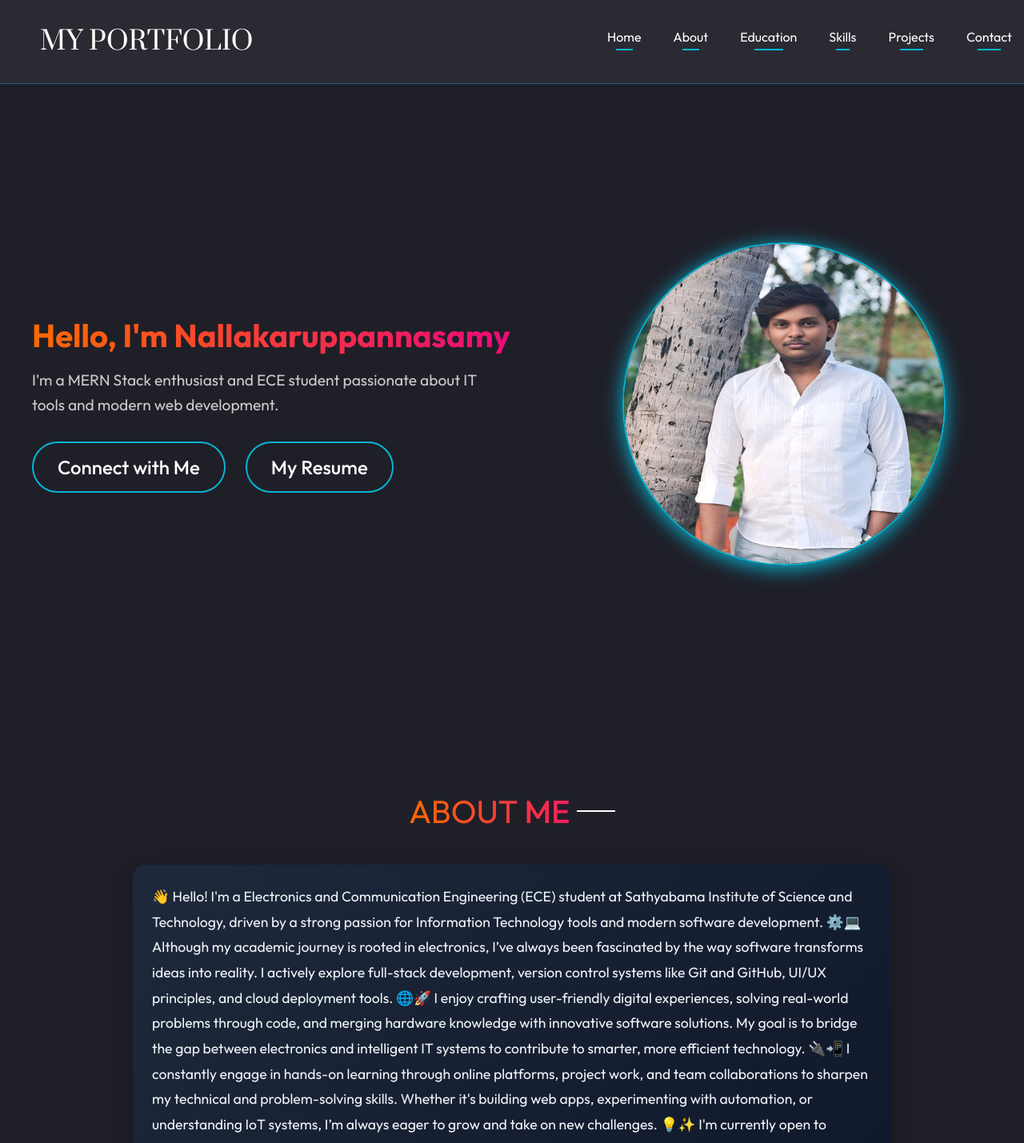
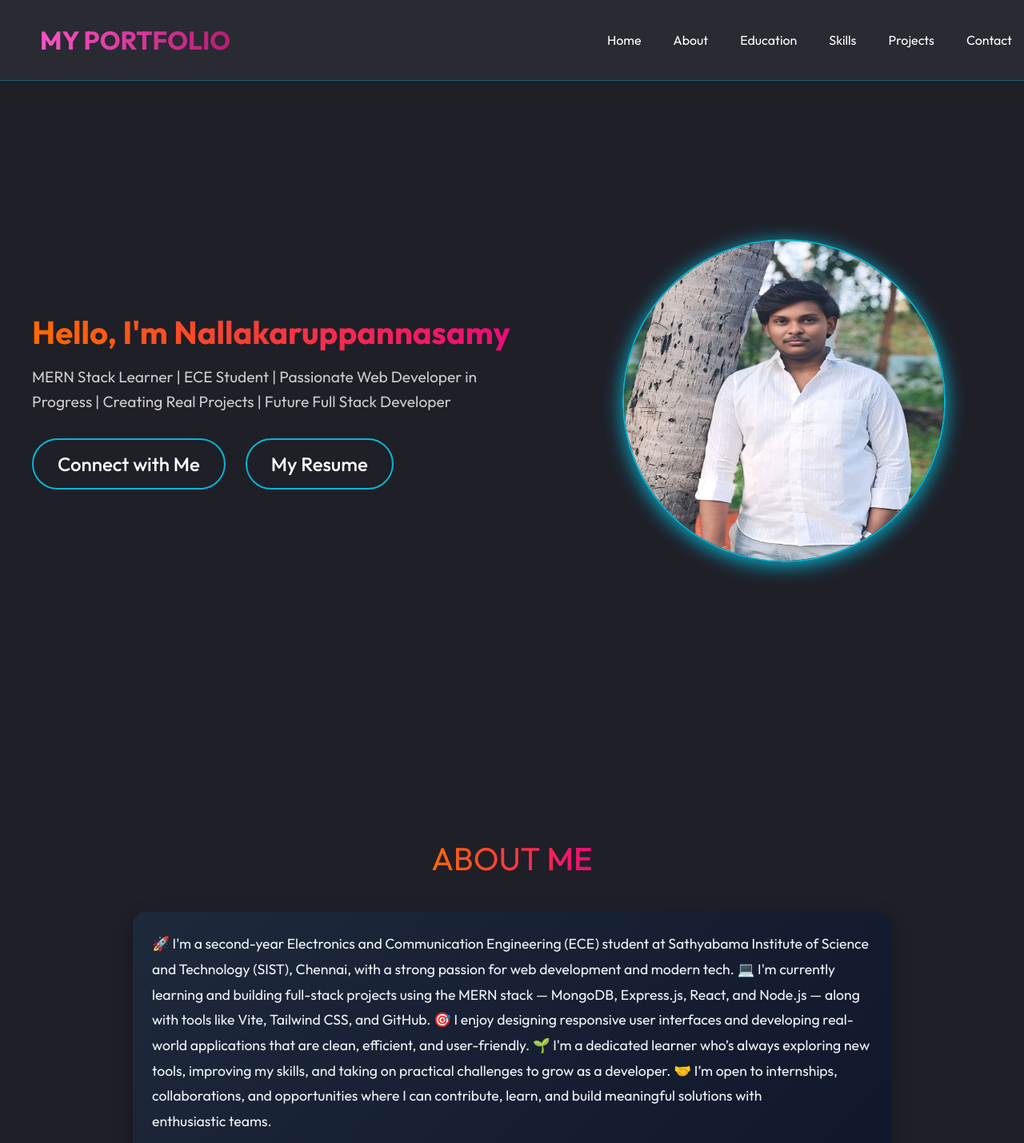
Before and after one commit to Nallakaruppannasamy/My-portfolio, a React (Vite) app: page / in a window 1280 px wide. Shown: the top 1429 px of the page at 80% size. Built offline with nearby package versions, Linux system fonts and the light colour scheme.

Commit message:
final changes

```diff
--- a/src/components/About/About.jsx
+++ b/src/components/About/About.jsx
@@ -21,15 +21,11 @@ const About = () => {
 
       <div className="description" data-aos="fade-up">
         <p>
-          👋 Hello! I'm a Electronics and Communication Engineering (ECE) student at Sathyabama Institute of Science and Technology, driven by a strong passion for Information Technology tools and modern
-          software development. ⚙️💻 Although my academic journey is rooted in electronics, I’ve always been fascinated by the way software
-          transforms ideas into reality. I actively explore full-stack development, version control systems like Git and GitHub, UI/UX
-          principles, and cloud deployment tools. 🌐🚀 I enjoy crafting user-friendly digital experiences, solving real-world problems through
-          code, and merging hardware knowledge with innovative software solutions. My goal is to bridge the gap between electronics and
-          intelligent IT systems to contribute to smarter, more efficient technology. 🔌📲 I constantly engage in hands-on learning through
-          online platforms, project work, and team collaborations to sharpen my technical and problem-solving skills. Whether it's building web apps,
-          experimenting with automation, or understanding IoT systems, I’m always eager to grow and take on new challenges. 💡✨ I'm currently open to internships, collaborations, and learning opportunities where
-          I can apply and enhance my skills. Let’s connect and build something impactful together! 🤝🙂
+          🚀 I'm a second-year Electronics and Communication Engineering (ECE) student at Sathyabama Institute of Science and Technology (SIST), Chennai, with a strong passion for web development and modern tech.
+💻 I'm currently learning and building full-stack projects using the MERN stack — MongoDB, Express.js, React, and Node.js — along with tools like Vite, Tailwind CSS, and GitHub.
+🎯 I enjoy designing responsive user interfaces and developing real-world applications that are clean, efficient, and user-friendly.
+🌱 I'm a dedicated learner who’s always exploring new tools, improving my skills, and taking on practical challenges to grow as a developer.
+🤝 I’m open to internships, collaborations, and opportunities where I can contribute, learn, and build meaningful solutions with enthusiastic teams.
         </p>
 
         <div className="social-icons">
--- a/src/components/Contact/Contact.jsx
+++ b/src/components/Contact/Contact.jsx
@@ -79,7 +79,7 @@ const Contact = () => {
           <label>Your Email:</label>
           <input type="email" placeholder='Enter your email' name='email' required />
 
-          <label>Write your message here</label>
+          <label>Write your message here:</label>
           <textarea name="message" rows="8" placeholder='Enter your message' required></textarea>
 
           <button type='submit' className='contact-submit'>Submit Now</button>
--- a/src/components/Education/Education.css
+++ b/src/components/Education/Education.css
@@ -17,7 +17,7 @@
   justify-content: space-between;
   background-color: #2a2a32;
   padding: 25px;
-  margin: 45px;
+  /* margin: 45px; */
   margin-top: 15px;
   border-radius: 12px;
   box-shadow: 0 4px 12px rgba(6, 182, 212, 0.25);
@@ -77,3 +77,10 @@
     font-size: 1.5rem;
   }
 }
+
+@media (min-width: 768px) {
+  .education-card{
+    margin: 45px;
+    margin-top: 10px;
+  }
+}
--- a/src/components/Education/Education.jsx
+++ b/src/components/Education/Education.jsx
@@ -42,7 +42,7 @@ const Education = () => {
   return (
     <div>
       <div id="education" className="education-title-component" data-aos="fade-down">
-        <Title text1={"EDUCATIONAL"} text2={" QUALIFIACTION"} />
+        <Title text1={"EDUCATIONAL"} text2={" QUALIFICATION"} />
       </div>
       <div className="education-section" data-aos="fade-up">
         {educationData.map((edu, index) => (
--- a/src/components/Herosection/Hero.jsx
+++ b/src/components/Herosection/Hero.jsx
@@ -9,7 +9,8 @@ const Hero = () => {
       {/* Left side of the hero section */}
       <div className="hero-text">
         <h1><span>Hello, I'm Nallakaruppannasamy</span></h1>
-        <p>I'm a MERN Stack enthusiast and ECE student passionate about IT tools and modern web development.</p>
+        {/* <p>I'm a MERN Stack enthusiast and ECE student passionate about IT tools and modern web development.</p> */}
+        <p>MERN Stack Learner | ECE Student | Passionate Web Developer in Progress | Creating Real Projects | Future Full Stack Developer </p>
         <div className="hero-action">
             <div className="hero-connect"><AnchorLink className="anchor-link" offset={50} href="#contact">Connect with Me</AnchorLink></div>
             <div className="hero-resume">My Resume</div>
--- a/src/components/Navbar/Navbar.css
+++ b/src/components/Navbar/Navbar.css
@@ -1,12 +1,15 @@
 .navbar h1 {
-  font-family: "Prata", serif;
-  font-weight: 400;
-  font-style: normal;
   transition: transform 0.3s ease;
+  background: linear-gradient(90deg, #f953c6, #b91d73);
+  background-clip: text;
+  -webkit-background-clip: text;
+  -webkit-text-fill-color: transparent;
+  font-weight: bold;
 }
 
 .navbar h1:hover{
     transform: scale(1.2);
+    cursor: pointer;
 }
 
 .navbar {
@@ -40,7 +43,7 @@
   -webkit-text-fill-color: transparent;
 }
 
-.navbar-link hr {
+/* .navbar-link hr {
   width: 50%;
   height: 1.5px;
   margin: 5px auto;
@@ -53,7 +56,7 @@
 .navbar-link:hover hr {
   transform: scaleX(1.2);
   background: linear-gradient(270deg, #DF8908 10%, #B415FF 100%);
-}
+} */
 
 .anchor-link{
   text-decoration: none;
--- a/src/components/Navbar/Navbar.jsx
+++ b/src/components/Navbar/Navbar.jsx
@@ -6,7 +6,7 @@ import AnchorLink from "react-anchor-link-smooth-scroll";
 const Navbar = () => {
   const [visible, setVisible] = useState(false);
 
-  const [menu,setMenu] =useState("home");
+  const [menu,setMenu] = useState("home");
 
   return (
     <div className="navbar">
@@ -16,27 +16,21 @@ const Navbar = () => {
         <ul>
           <li className="navbar-link">
             <AnchorLink className="anchor-link" href="#home"><p onClick={()=>setMenu("home")}>Home</p></AnchorLink>
-            <hr />
           </li>
           <li className="navbar-link">
             <AnchorLink className="anchor-link" offset={50} href="#about"><p onClick={()=>setMenu("about")}>About</p></AnchorLink>
-            <hr />
           </li>
           <li className="navbar-link">
             <AnchorLink className="anchor-link" offset={50} href="#education"><p onClick={()=>setMenu("education")}>Education</p></AnchorLink>
-            <hr />
           </li>
           <li className="navbar-link">
             <AnchorLink className="anchor-link" offset={50} href="#skills"><p onClick={()=>setMenu("skills")}>Skills</p></AnchorLink>
-            <hr />
           </li>
           <li className="navbar-link">
             <AnchorLink className="anchor-link" offset={50} href="#projects"><p onClick={()=>setMenu("projects")}>Projects</p></AnchorLink>
-            <hr />
           </li>
           <li className="navbar-link">
             <AnchorLink className="anchor-link" offset={50} href="#contact"><p onClick={()=>setMenu("contact")}>Contact</p></AnchorLink>
-            <hr />
           </li>
 
           <div className="navbar-menu-toggle" onClick={() => setVisible(true)}>
--- a/src/components/Title/Title.css
+++ b/src/components/Title/Title.css
@@ -9,24 +9,7 @@
     -webkit-text-fill-color: transparent;
 }
 
-/* .title-text{
-    color: white;
-} */
-
 .highlighted-text{
     /* color: white; */
     font-weight: 500;
 }
-
-.text-line{
-    width: 2rem;
-    height: 1px;
-    background-color: white;
-}
-
-@media (min-width: 640px){
-    .text-line{
-        width: 3rem;
-        height: 2px;
-    }
-}
--- a/src/components/Title/Title.jsx
+++ b/src/components/Title/Title.jsx
@@ -7,8 +7,6 @@ const Title = ({ text1, text2 }) => {
 
         <p className='title-text'>{text1}<span className='highlighted-text'>{text2}</span></p>
 
-        <p className='text-line'></p>
-
     </div>
   )
 }
```
Also changed, not shown: src/assets/CALL_logo.png.
